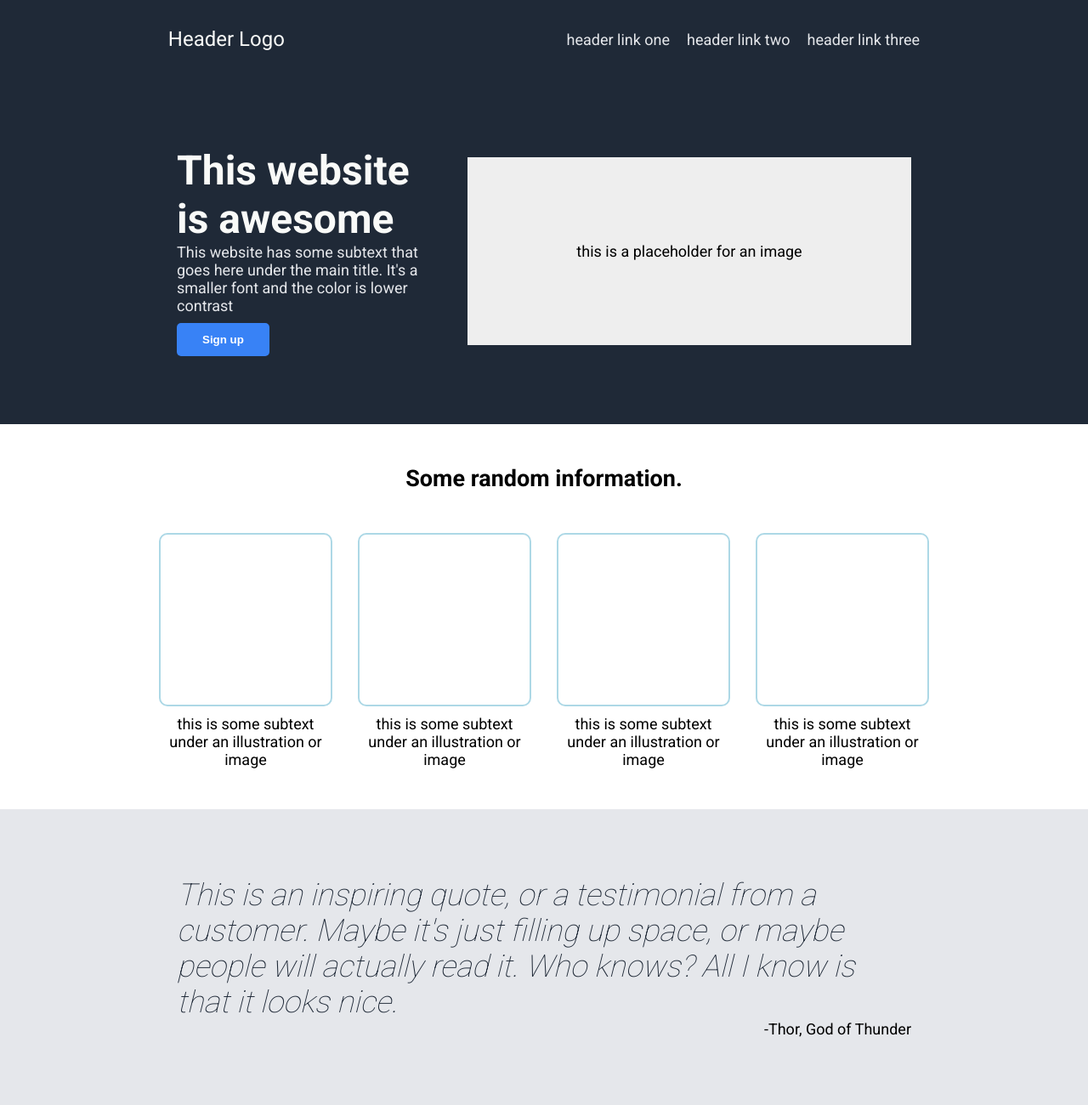
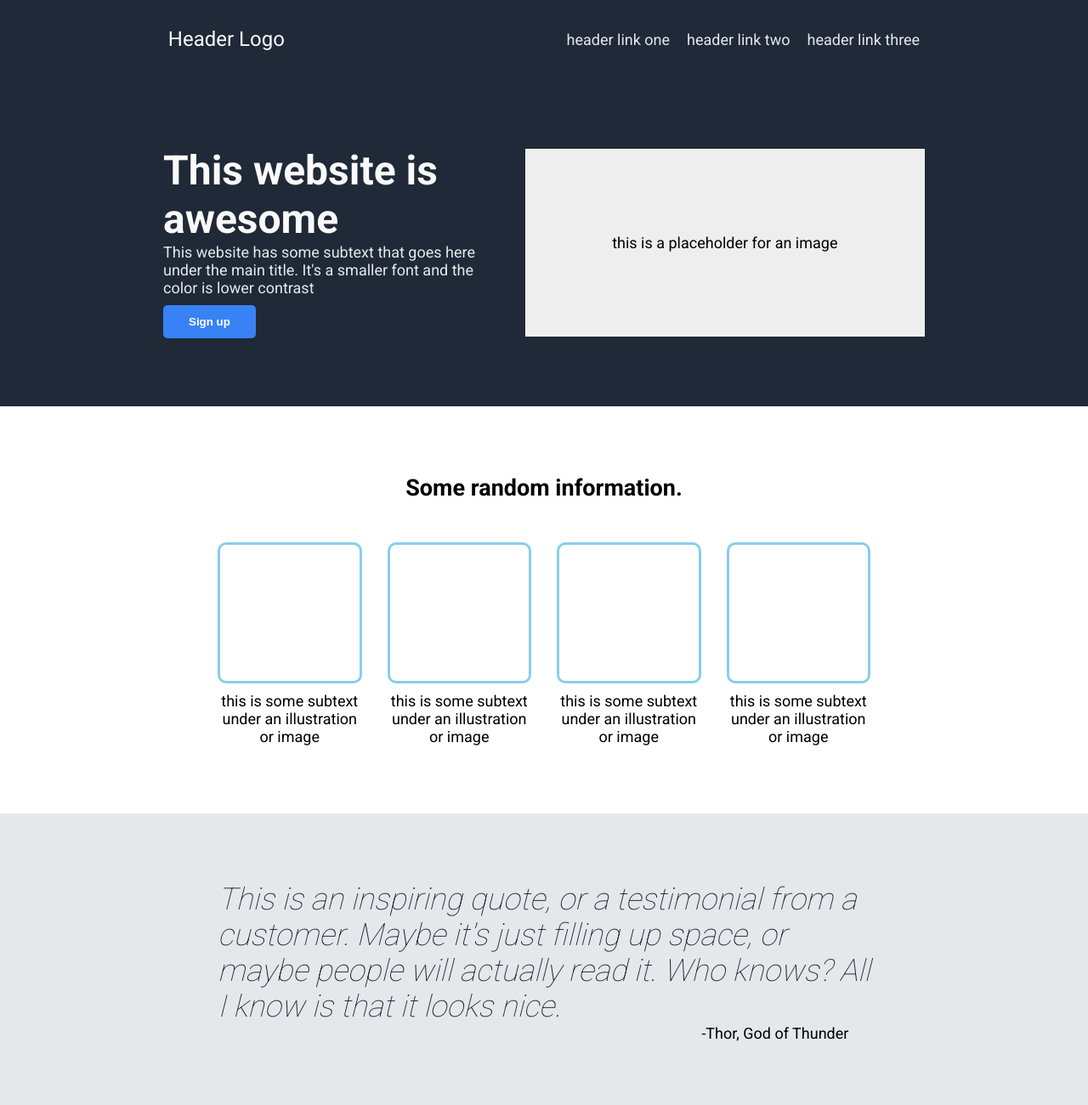
Before and after one commit to bc464/landingpage-odin-project, a plain HTML site: page index.html in a window 1280 px wide. Shown: the top 1300 px of the page at 85% size. Drawn offline with Linux system fonts and the light colour scheme.

Commit message:
project finalized

```diff
--- a/style.css
+++ b/style.css
@@ -6,11 +6,9 @@
 body {
 	font-size: 18px;
 	font-family: "Roboto", sans-serif;
-
 }
 /***GENERAL STYLING****/
 nav,
-
 footer {
 	display: flex;
 	align-items: center;
@@ -24,7 +22,6 @@ footer {
 
 /***NAVBAR CONTENT*/
 nav {
-
 	padding: 2rem;
 }
 .logo {
@@ -34,7 +31,6 @@ nav {
 .nav-right {
 	display: flex;
 	gap:  20px;
-
 }
 nav li {
 	list-style-type: none;
@@ -45,28 +41,18 @@ nav a {
 }
 /***HERO CONTENT***/
 header {
-	/*margin: 3rem 20px ;*/
-	padding: 5rem 13rem;
-	/*gap:  20px;*/
-	/*margin: 0 auto;
-	flex: 1;
-	max-width: 80%;
-	margin: 0 auto;*/
-
+	padding: 5rem 0;
 }
 .header-container {
 	display: flex;
 	align-items: center;
 	justify-content:center;
-
 	gap:  20px;
-	/*width: 75%;*/
-	/*margin: 0 auto;*/
+	width: 70%;
+	margin: 0 auto;
 }
 .hero-left {
-	/*width: 35%;*/
-	/*width: 50%;*/
-	flex:  1.25;
+	flex:  1.5;
 }
 .hero-main--heading {
 	font-size: 48px;
@@ -88,21 +74,16 @@ header {
 }
 .hero-container--img {
 	background-color: #eee;
-	/*width: 60%;*/
 	display: flex;
 	justify-content: center;
 	padding: 100px;
-	flex:  1.25 ;
+	flex:  1 ;
 }
 
 /****INFORMATION CONTENT****/
 .info-section {
-
-	/*justify-content: space-around;*/
-
-	/*padding: 5rem 3rem;*/
-	/*flex: 1;*/
-	margin: 3rem 13rem;
+	width: 60%;
+	margin: 5rem auto;
 }
 .info-section-container {
 	display: flex;
@@ -122,7 +103,6 @@ header {
 	justify-content: center;
 	gap:  30px;
 	flex: 1;
-	/*flex-flow: wrap;*/
 }
 .info-container {
 	display: flex;
@@ -130,9 +110,9 @@ header {
 	gap: 10px;
 }
 .info-container--box {
-	border: 2px solid lightblue;
+	border: 3px solid skyblue;
 	border-radius: 10px;
-	padding: 100px;
+	padding: 80px;
 }
 .info-container p {
 	text-align: center;
@@ -141,25 +121,26 @@ header {
 /****QUOTE CONTENT***/
 .quote {
 	background-color: #e5e7eb;
-	/*display: flex;
-	align-items: center;
-	justify-content: center;
-	flex-direction: column;*/
-	padding:  5rem 13rem;
+	padding:  5rem 0;
+	display: flex;
+	flex-direction: column;
 }
 .quote-text {
 	font-size: 36px;
 	font-weight: lighter;
 	color: #1f2937;
-
+	width: 60%;
+	margin: 0 auto;
 }
 .author {
-	text-align: right;
-
+	display: flex;
+	justify-content: flex-end;
+	width: 78%;
 }
 /***CTA Section****/
 .cta-section {
-	margin: 5rem 13rem;
+	width: 70%;
+	margin: 5rem auto;
 }
 .cta-container {
 	display: flex;
@@ -176,40 +157,40 @@ header {
 }
 .btn-cta {
 	border: 1px solid #fff;
-
 }
 /***FOOTER CONTENT****/
 footer {
 	padding: 2rem;
-	/*display: flex;
-	align-content: center;
-	justify-content: center;*/
 	color: #fff;
-
 }
 footer h4 {
 	font-weight: 100;
+}
+/***MERDIA QUERIES*****/
+@media all and (max-width: 1000px) {
+	nav {
+		padding: 1rem;
+	}
+	.header-container,
+	.info-section,
+	.quote-text,
+	.cta-section {
+		width: 90%;
+	}
+
+	.info-containers {
+		flex-flow: wrap;
+	}
 }
 @media all and (max-width: 600px) {
 	.header-container {
 		flex-direction: column-reverse;
 	}
-	.info-containers {
-		flex-flow: wrap;
-	}
-	nav {
-		padding: 1rem;
-	}
-	header {
-		padding: 5rem 1rem;
-	}
-	.info-section,
-	.quote,
-	.cta-section {
-		padding: 1rem 1rem;
-		margin: 5rem 1rem;
-	}
 	.cta-container {
 		flex-direction: column;
 	}
+	.btn-cta {
+		width: 90%;
+	}
+
 }
```
Also changed, not shown: index.html (+0 -7 lines).
